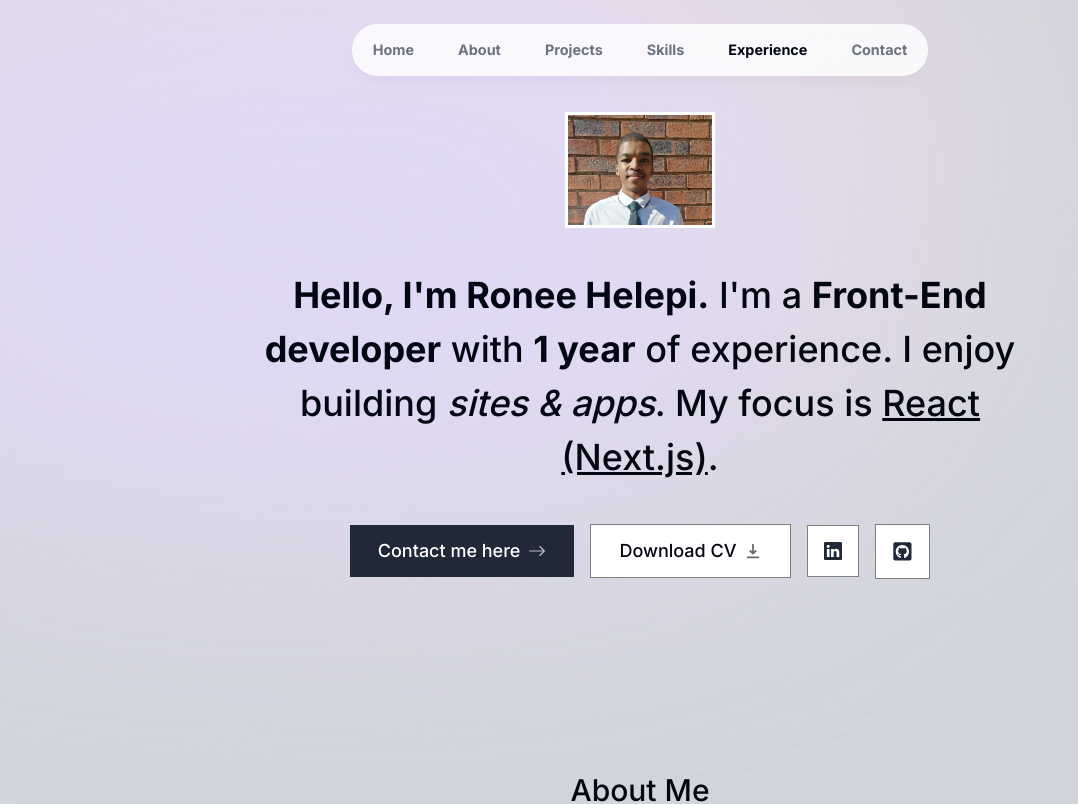
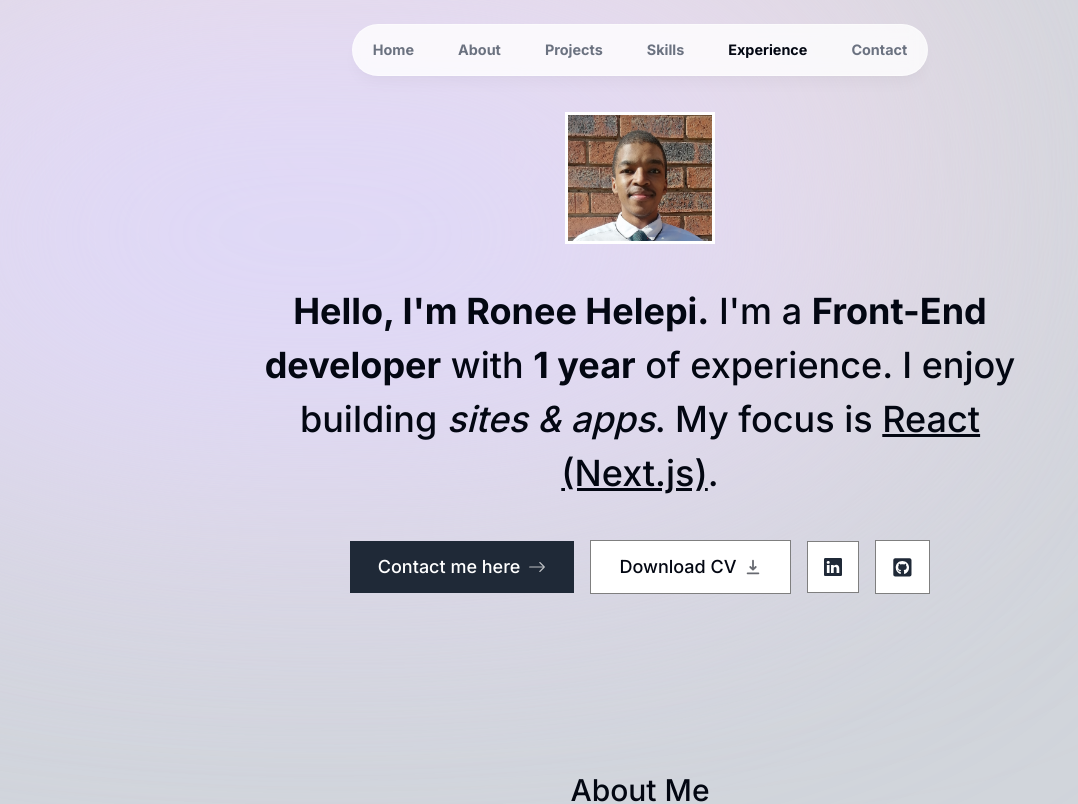
Before and after one commit to RONHEL235/portfolio-website, a Next.js app: page / in a window 1280 px wide. Shown: the top 804 px of the page, without its empty margins (0-1078 px from the left). Built offline with nearby package versions, Linux system fonts and the light colour scheme.

Commit message:
Changed the header profile image to a more professional one.

```diff
--- a/components/intro.tsx
+++ b/components/intro.tsx
@@ -28,7 +28,7 @@ export default function Intro() {
                         }}
                     >
                         <Image
-                        src="/Profile.jpg"
+                        src="/Profile_Head.jpg"
                         alt="Ronee Helepi Potrait"
                         width="150"
                         height="150"
```
Also changed, not shown: public/Profile.jpg (deleted), public/Profile_Head.jpg (added).
